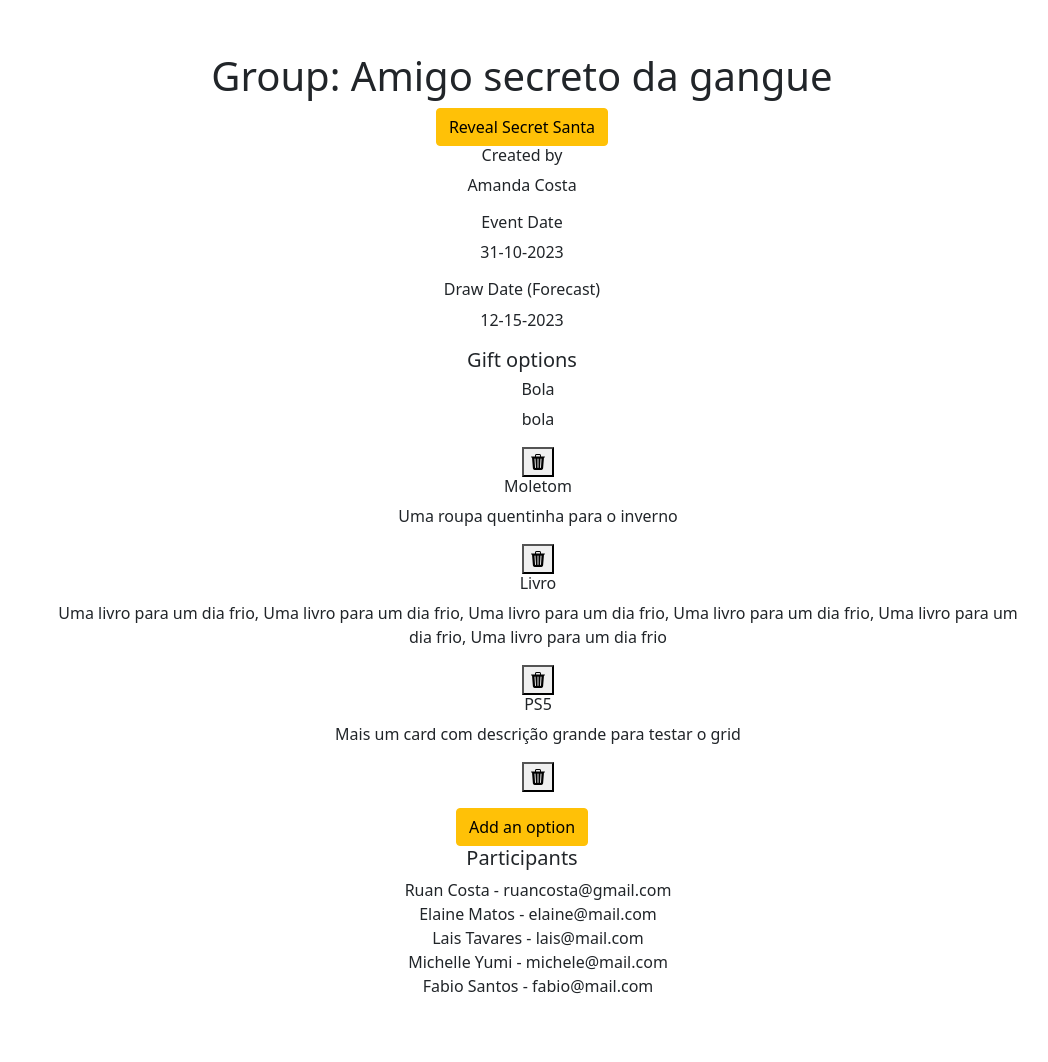
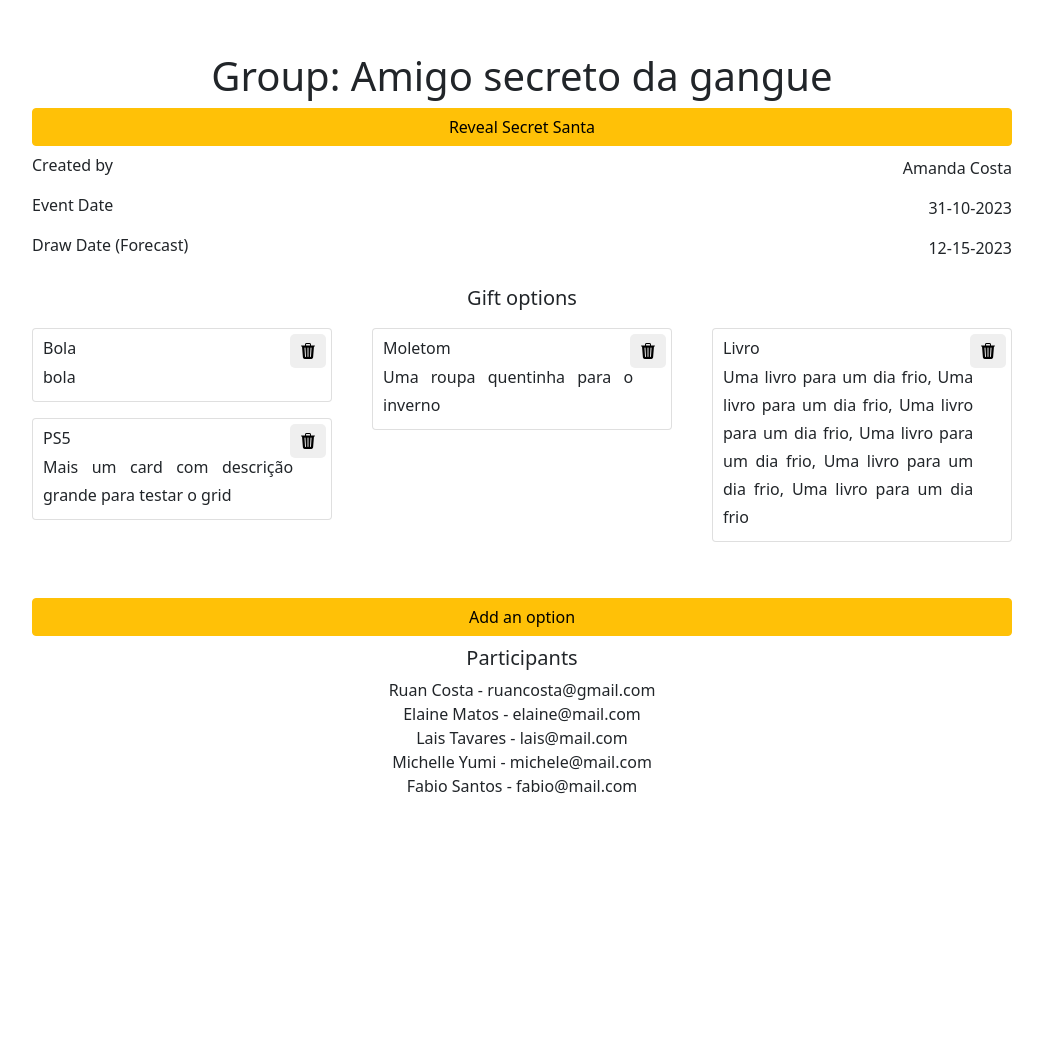
Before and after one commit to mandacosta/final_cs50, a Flask app: page /group/1 in a window 1280 px wide. Shown: the part 96-1158 px from the top of the page, without its empty margins (118-1166 px from the left). After the commit the page ends 890 px from the top, so only its background shows below. Run offline with Flask 3, Linux system fonts and the light colour scheme; a user stored in the database is signed in; data comes from the database, SQL or seed files in the repository; both versions use the stored data as it was after the commit.

Commit message:
fix: style group

```diff
--- a/static/css/style.css
+++ b/static/css/style.css
@@ -1,5 +1,7 @@
-*{
+ul{
     list-style: none;
+    margin: 0;
+    padding: 0;
 }
 
 
@@ -242,9 +244,6 @@
 }
 
 .members_list{
-    list-style: none;
-    margin: 0;
-    padding: 0;
     text-align: initial;
 }
 
@@ -261,6 +260,71 @@
 
 .no-margin{
     margin: 0;
+}
+
+.container_header_group{
+    width: 100%;
+    padding: 0 10px 10px 10px;
+    display: flex;
+    flex-direction: column;
+    gap: 10px;
+}
+
+.info_group{
+    width: 100%;
+    display: flex;
+    justify-content: space-between;
+}
+
+.option_card{
+    height: fit-content;
+    position: relative;
+    width: 100%;
+    max-width: 350px;
+    display: flex;
+    justify-content: space-between;
+    flex-direction: column;
+    white-space: nowrap;
+    overflow: hidden;
+    text-overflow: ellipsis;
+    padding: 10px;
+    text-align: initial;
+}
+
+.trash-icon{
+    position: absolute;
+    top: 5px;
+    right: 5px;
+}
+
+.title_gift{
+    width: 85%;
+    margin: 0;
+    max-height: 20px;
+    overflow: hidden;
+    text-overflow: ellipsis;
+    white-space: nowrap;
+}
+
+.description_gift{
+    margin: 5px 0 0 0;
+    width: 90%;
+    white-space: wrap;
+    line-height: 28px;
+    text-align: justify;
+}
+
+.trash-btn{
+    cursor: pointer;
+    border: none;
+    padding: 5px 10px;
+    border-radius: 5px;
+}
+
+.gift_options_list{
+    display: flex;
+    flex-direction: column;
+    gap:10px;
 }
 
 @keyframes changeColor {
@@ -304,4 +368,13 @@
     .fundo_branco{
         scale: 1.3;
     }
+
+    .gift_options_list{
+        width: 100%;
+        display: grid;
+        grid-template-columns: repeat(3, 300px);
+        grid-template-rows: 80px 80px 80px;
+        grid-gap: 10px;
+        justify-content: space-between;
+    }
 }
--- a/templates/group.html
+++ b/templates/group.html
@@ -6,36 +6,36 @@
 
 {% block main %}
     <div class="container_group">
-        <div>
+        <div class="container_header_group">
             <div>
                 <h1>Group: {{group['name']}}</h1>
                 <!-- button ou form ou div -->
                 {% if draw['date'] %}
-                <button type="button" class="btn btn-warning" data-bs-toggle="modal" data-bs-target="#secret_santa_modal" onclick="animateSantaName()">Reveal Secret Santa</button>
+                <button type="button" class="btn btn-warning one" data-bs-toggle="modal" data-bs-target="#secret_santa_modal" onclick="animateSantaName()">Reveal Secret Santa</button>
                 {% elif owner and not draw['date'] %}
                     {% if release_santa%}
-                        <form action="/draw" method="post">
+                        <form action="/draw" method="post" style="width: 100%;">
                             <input type="text" name="group_id" hidden value="{{ group['id'] }}">
-                            <button type="submit">Draw Secret Santa!</button>
+                            <button type="submit" class="btn btn-warning one">Draw Secret Santa!</button>
                         </form>
                     {% else %}
-                        <button disabled>Not enough participants</button>
+                        <button disabled class="btn btn-warning one">Not enough participants</button>
                     {% endif %}
                 {% else %}
-                    <div>Wait for the draw!</div>
+                    <div class="btn btn-warning one">Wait for the draw!</div>
                 {% endif %}
 
             </div>
             <div>
-                <div>
+                <div class="info_group">
                     <h6>Created by</h6>
                     <p>{{group['creator']}}</p>
                 </div>
-                <div>
+                <div class="info_group">
                     <h6>Event Date</h6>
                     <p>{{group['event_date']}}</p>
                 </div>
-                <div>
+                <div class="info_group">
                     <h6>Draw Date (Forecast)</h6>
                     <p>{{group['draw_date']}}</p>
                 </div>
@@ -44,16 +44,17 @@
 
 
         <div>
+            <div class="container_header_group">
                 <h5>Gift options</h5>
                 {% if gift_options[0] %}
-                <ul>
+                    <ul class="gift_options_list">
                         {% for gift in gift_options %}
-                        <li id="option-{{gift['id']}}">
-                            <h6>{{gift['gift']}}</h6>
-                            <p>{{gift['description']}}</p>
-                            <form action="/new_gift/{{gift['id']}}" method="post">
+                            <li id="option-{{gift['id']}}" class="option_card card">
+                                <h6 class="title_gift">{{gift['gift']}}</h6>
+                                <p class="description_gift">{{gift['description']}}</p>
+                                <form action="/new_gift/{{gift['id']}}" method="post" class="trash-icon">
                                     <input hidden type="text" name="group_id" value="{{group['id']}}">
-                                <button type="submit"><i class="bi bi-trash3-fill"></i></button>
+                                    <button type="submit" class="trash-btn"><i class="bi bi-trash3-fill"></i></button>
                                 </form>
                             </li>
                         {% endfor %}
@@ -83,6 +84,7 @@
                     <p>No one yet !</p>
                 {% endif %}
 
+            </div>
         </div>
 
 
```
Also changed, not shown: database.db. Lines whose indentation alone changed are shown as unchanged.
